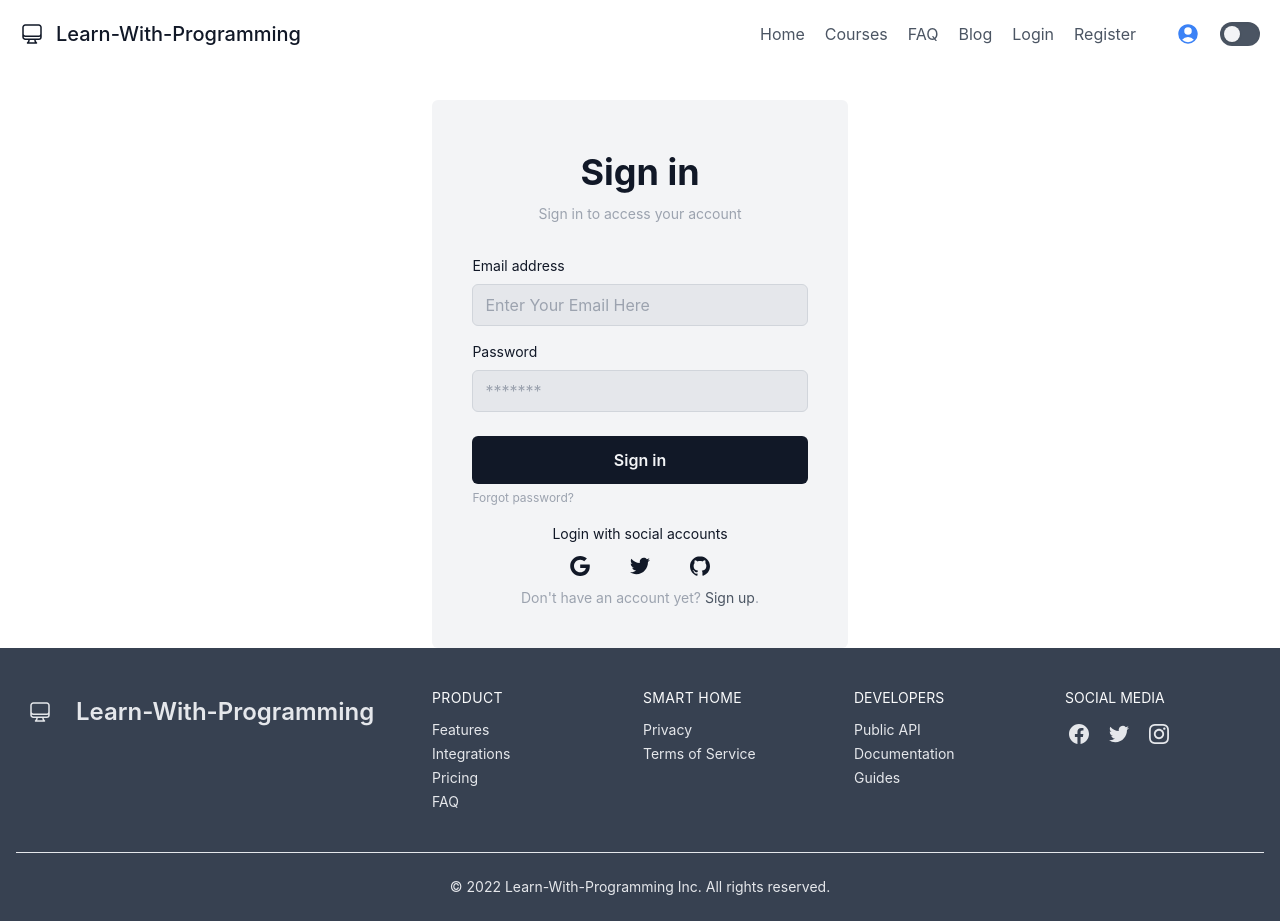
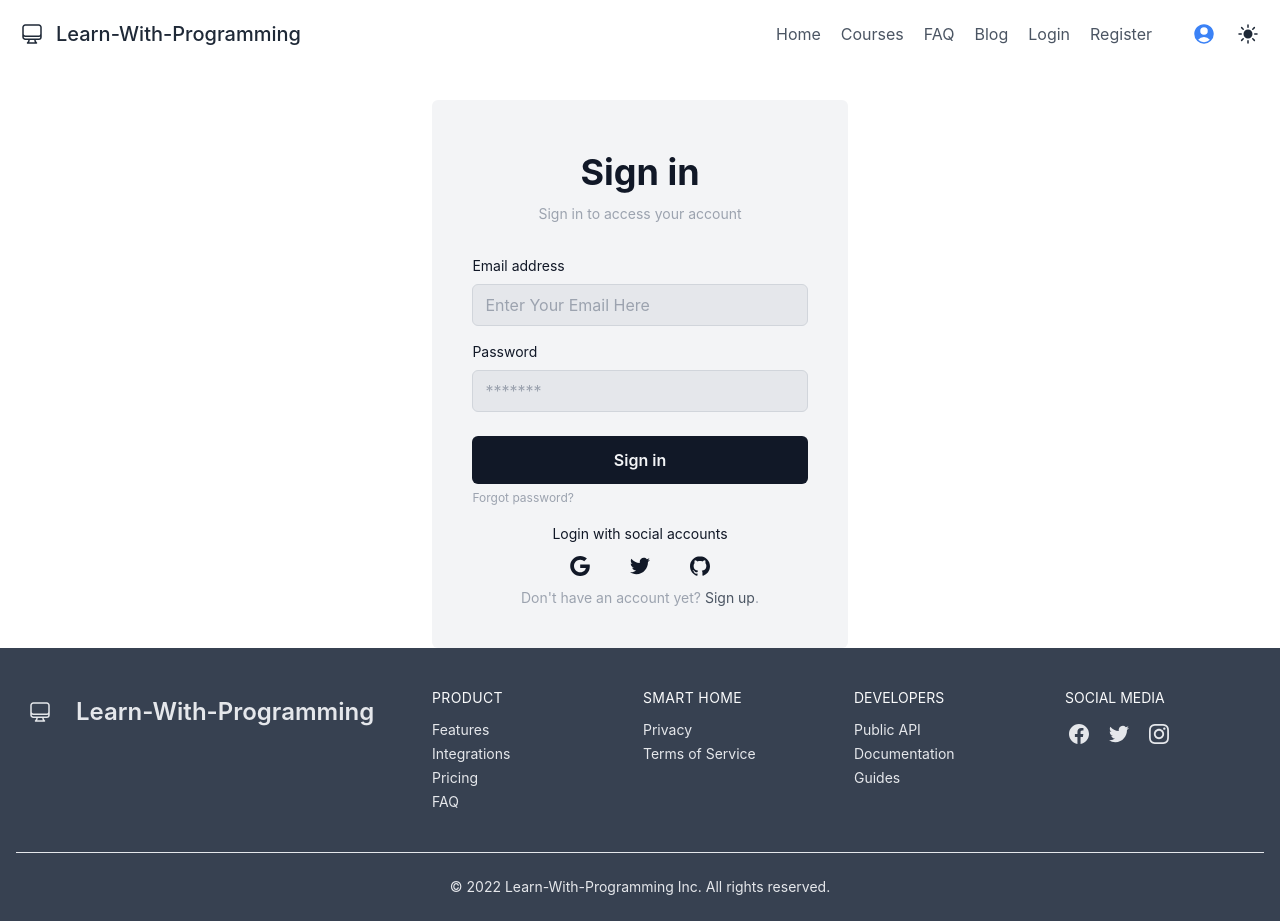
Before and after one commit to ismail360deg/Learn-With-Programming-Client-Side-10, a React (Create React App) app: page /login in a window 1280 px wide. Built offline with nearby package versions, Linux system fonts and the light colour scheme; no server answers.

Commit message:
dark icon added

```diff
--- a/package.json
+++ b/package.json
@@ -9,6 +9,7 @@
     "@testing-library/user-event": "^13.5.0",
     "firebase": "^9.12.1",
     "react": "^18.2.0",
+    "react-dark-mode-toggle": "^0.2.0",
     "react-dom": "^18.2.0",
     "react-router-dom": "^6.4.2",
     "react-scripts": "5.0.1",
--- a/src/components/Login.js
+++ b/src/components/Login.js
@@ -22,7 +22,10 @@ const Login = () => {
         providerLogin(googleProvider)
             .then(result => {
                 const user = result.user;
-                console.log(user);
+                // console.log(user);
+                if (user) {
+                    navigate(from, { replace: true })
+                }
             })
             .catch(error => console.error(error))
     }
--- a/src/components/Navbar.js
+++ b/src/components/Navbar.js
@@ -1,10 +1,14 @@
 import { useContext } from "react";
 import { Link } from "react-router-dom"
 import { AuthContext } from "../contexts/AuthProvider/AuthProvider";
-import { UserCircleIcon } from '@heroicons/react/24/solid'
+import { SunIcon, UserCircleIcon } from '@heroicons/react/24/solid'
+import { useState } from "react";
+
 
 const Navbar = () => {
+    const [toggle, setToggle] = useState(false);
     const { user, logOut } = useContext(AuthContext);
+    console.log(toggle)
 
     const handleLogOut = () => {
         logOut()
@@ -12,19 +16,20 @@ const Navbar = () => {
             .catch(error => console.error(error))
     }
 
+
     return (
-        <header className='text-gray-600 body-font'>
+        <header className={`text-gray-600 body-font ${toggle ? 'bg-gray-800 text-gray-50' : 'bg-white'}`}>
             <div className='container mx-auto flex flex-wrap p-5 flex-col md:flex-row items-center'>
                 <Link
                     to='/'
                     className='flex title-font font-medium items-center text-gray-900 mb-4 md:mb-0'
                 >
-                    <svg xmlns="http://www.w3.org/2000/svg" fill="none" viewBox="0 0 24 24" stroke-width="1.5" stroke="currentColor" class="w-6 h-6">
+                    <svg xmlns="http://www.w3.org/2000/svg" fill="none" viewBox="0 0 24 24" stroke-width="1.5" stroke="currentColor" className={`w-6 h-6 ${toggle ? ' text-gray-50' : 'text-gray-800'}`}>
                         <path stroke-linecap="round" stroke-linejoin="round" d="M9 17.25v1.007a3 3 0 01-.879 2.122L7.5 21h9l-.621-.621A3 3 0 0115 18.257V17.25m6-12V15a2.25 2.25 0 01-2.25 2.25H5.25A2.25 2.25 0 013 15V5.25m18 0A2.25 2.25 0 0018.75 3H5.25A2.25 2.25 0 003 5.25m18 0V12a2.25 2.25 0 01-2.25 2.25H5.25A2.25 2.25 0 013 12V5.25" />
                     </svg>
 
 
-                    <span className='ml-3 text-xl'>Learn-With-Programming</span>
+                    <span className={`ml-3 text-xl ${toggle ? ' text-gray-50' : 'text-gray-800'}`}>Learn-With-Programming</span>
                 </Link>
                 <nav className='md:ml-auto flex flex-wrap items-center text-base justify-center'>
                     <Link to='/' className='mr-5 hover:text-gray-900'>
@@ -88,15 +93,9 @@ const Navbar = () => {
                         }
                     </Link>
 
-
-
-                    <label for="Toggle1" className="inline-flex items-center space-x-4 cursor-pointer text-gray-800">
-                        <span className="relative">
-                            <input id="Toggle1" type="checkbox" className="hidden peer" />
-                            <div className="w-10 h-6 rounded-full shadow-inner peer-checked:bg-violet-600 bg-gray-600 "></div>
-                            <div className="absolute inset-y-0 left-0 w-4 h-4 m-1 rounded-full shadow peer-checked:right-0 peer-checked:left-auto bg-gray-100"></div>
-                        </span>
-                    </label>
+                    <div onClick={() => setToggle(!toggle)}>
+                        {toggle ? <SunIcon className="text-gray-50 w-6 h-6"></SunIcon> : <SunIcon className="text-gray-800 w-6 h-6"></SunIcon>}
+                    </div>
 
                 </nav>
             </div>
```
Also changed, not shown: 1 other file (tests, documents, lock files or other folders).
